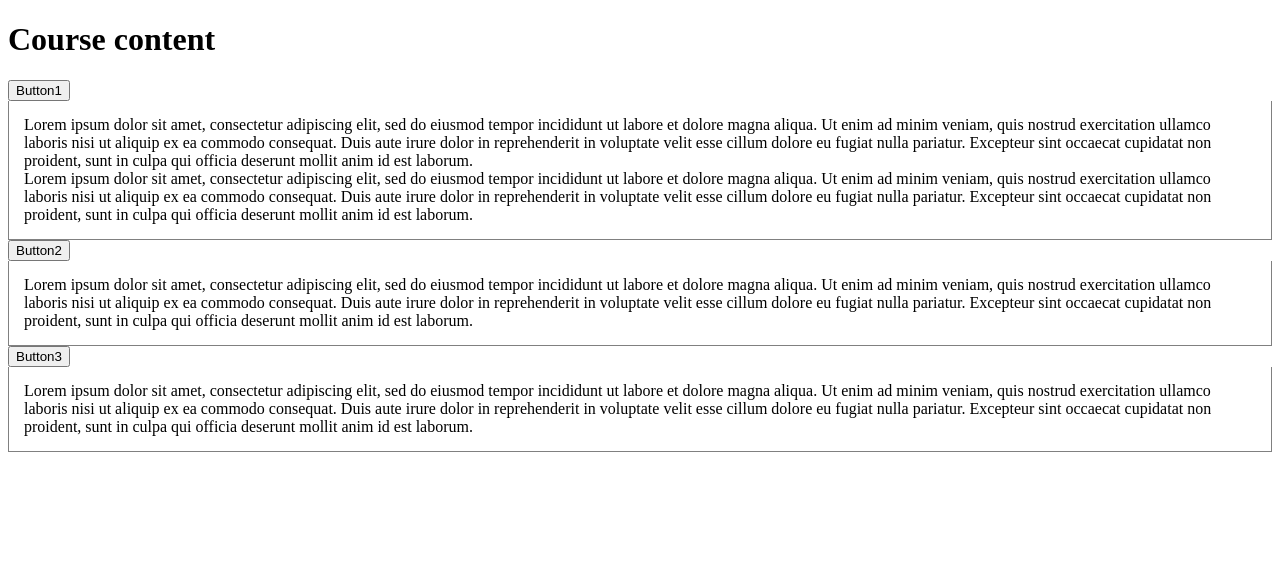
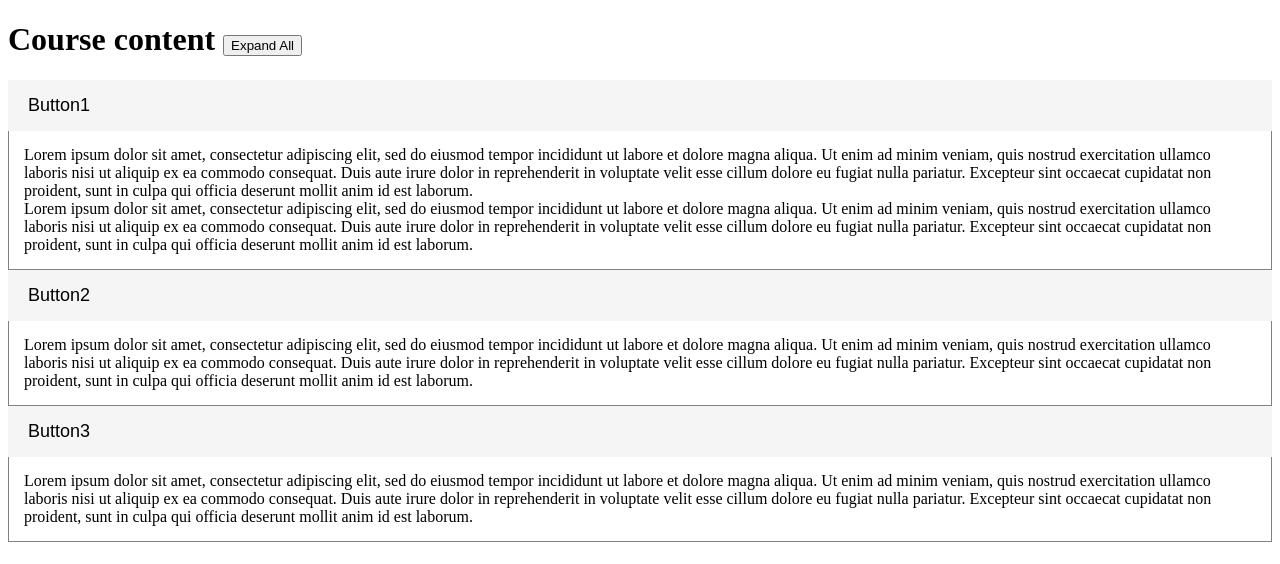
Before and after one commit to dashprotocol/utm-course-overview, a React app: page / in a window 1280 px wide. Shown: the top 564 px of the page. Built offline with nearby package versions, Linux system fonts and the light colour scheme; no server answers; the HTML template or start-up script is replaced by a standard one.

Commit message:
converted CSS to styled components

```diff
--- a/client/src/components/App.jsx
+++ b/client/src/components/App.jsx
@@ -40,7 +40,7 @@ class App extends React.Component {
     const { course } = this.state;
     return (
       <div className="container">
-        <h1>Course content</h1>
+        <h1>Course content <button>Expand All</button></h1>
         <CollapseBar title="Header" data1={course} />
       </div>
     );
--- a/client/src/components/CollapseBar.jsx
+++ b/client/src/components/CollapseBar.jsx
@@ -41,7 +41,7 @@ class CollapseBar extends React.Component {
     return (
       <div>
         {/* <p>Text goes here</p> */}
-        <button onClick={this.handleClick}>Button1</button>
+        <Button onClick={this.handleClick}>Button1</Button>
         <Content open={this.state.isToggleOn}>
           <p>
           Lorem ipsum dolor sit amet, consectetur adipiscing elit, sed do eiusmod tempor incididunt ut labore et dolore magna aliqua. Ut enim ad minim veniam, quis nostrud exercitation ullamco laboris nisi ut aliquip ex ea commodo consequat. Duis aute irure dolor in reprehenderit in voluptate velit esse cillum dolore eu fugiat nulla pariatur. Excepteur sint occaecat cupidatat non proident, sunt in culpa qui officia deserunt mollit anim id est laborum.
@@ -50,13 +50,13 @@ class CollapseBar extends React.Component {
           Lorem ipsum dolor sit amet, consectetur adipiscing elit, sed do eiusmod tempor incididunt ut labore et dolore magna aliqua. Ut enim ad minim veniam, quis nostrud exercitation ullamco laboris nisi ut aliquip ex ea commodo consequat. Duis aute irure dolor in reprehenderit in voluptate velit esse cillum dolore eu fugiat nulla pariatur. Excepteur sint occaecat cupidatat non proident, sunt in culpa qui officia deserunt mollit anim id est laborum.
           </p>
         </Content>
-        <button onClick={this.handleClick1}>Button2</button>
+        <Button onClick={this.handleClick1}>Button2</Button>
         <Content open={this.state.isToggleOn1}>
           <p>
           Lorem ipsum dolor sit amet, consectetur adipiscing elit, sed do eiusmod tempor incididunt ut labore et dolore magna aliqua. Ut enim ad minim veniam, quis nostrud exercitation ullamco laboris nisi ut aliquip ex ea commodo consequat. Duis aute irure dolor in reprehenderit in voluptate velit esse cillum dolore eu fugiat nulla pariatur. Excepteur sint occaecat cupidatat non proident, sunt in culpa qui officia deserunt mollit anim id est laborum.
           </p>
         </Content>
-        <button onClick={this.handleClick2}>Button3</button>
+        <Button onClick={this.handleClick2}>Button3</Button>
         <Content open={this.state.isToggleOn2}>
           <p>
           Lorem ipsum dolor sit amet, consectetur adipiscing elit, sed do eiusmod tempor incididunt ut labore et dolore magna aliqua. Ut enim ad minim veniam, quis nostrud exercitation ullamco laboris nisi ut aliquip ex ea commodo consequat. Duis aute irure dolor in reprehenderit in voluptate velit esse cillum dolore eu fugiat nulla pariatur. Excepteur sint occaecat cupidatat non proident, sunt in culpa qui officia deserunt mollit anim id est laborum.
@@ -81,4 +81,20 @@ const Content = styled.div`
   }
 `;
 
+const Button = styled.button`
+  width: 100%;
+  background-color: whitesmoke;
+  border: none;
+  outline: none;
+  text-align: left;
+  padding: 15px 20px;
+  font-size: 18px;
+  cursor: pointer;
+  transition:background-color 0.3s linear;
+
+  :hover {
+    background-color: #ddd;
+  }
+`;
+
 export default CollapseBar;
```
Also changed, not shown: 1 other file (tests, documents, lock files or other folders).
